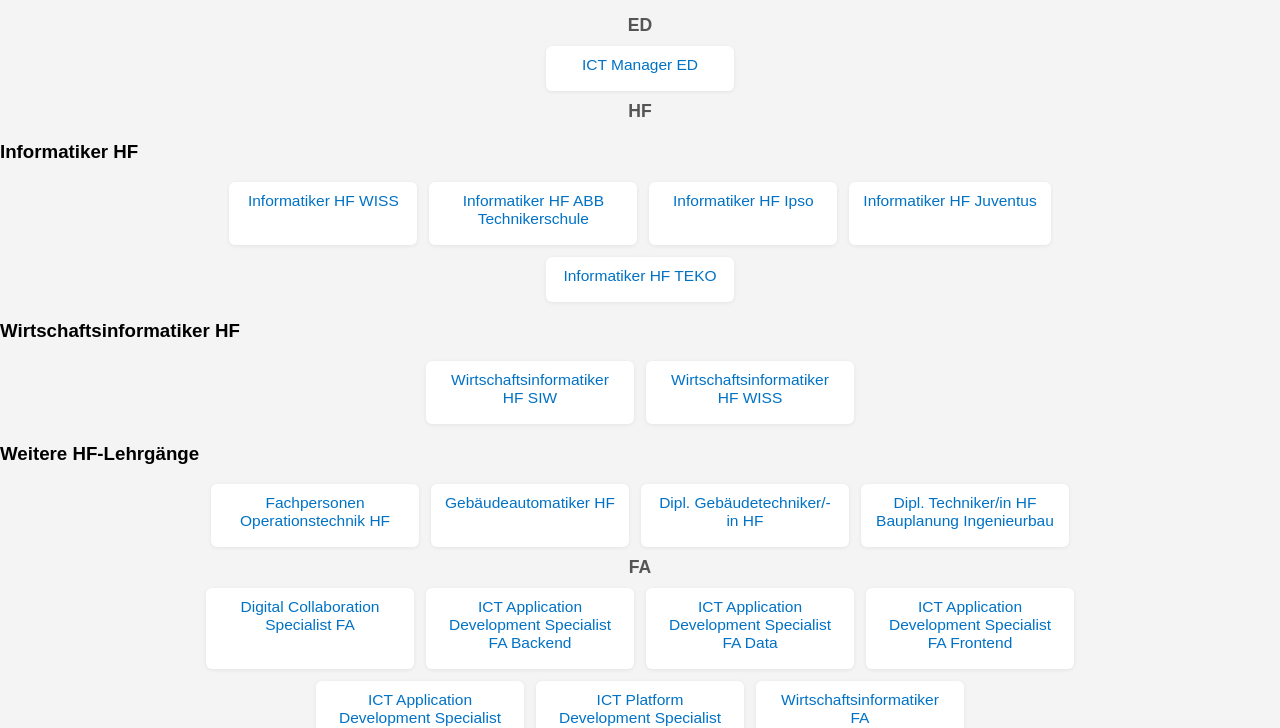
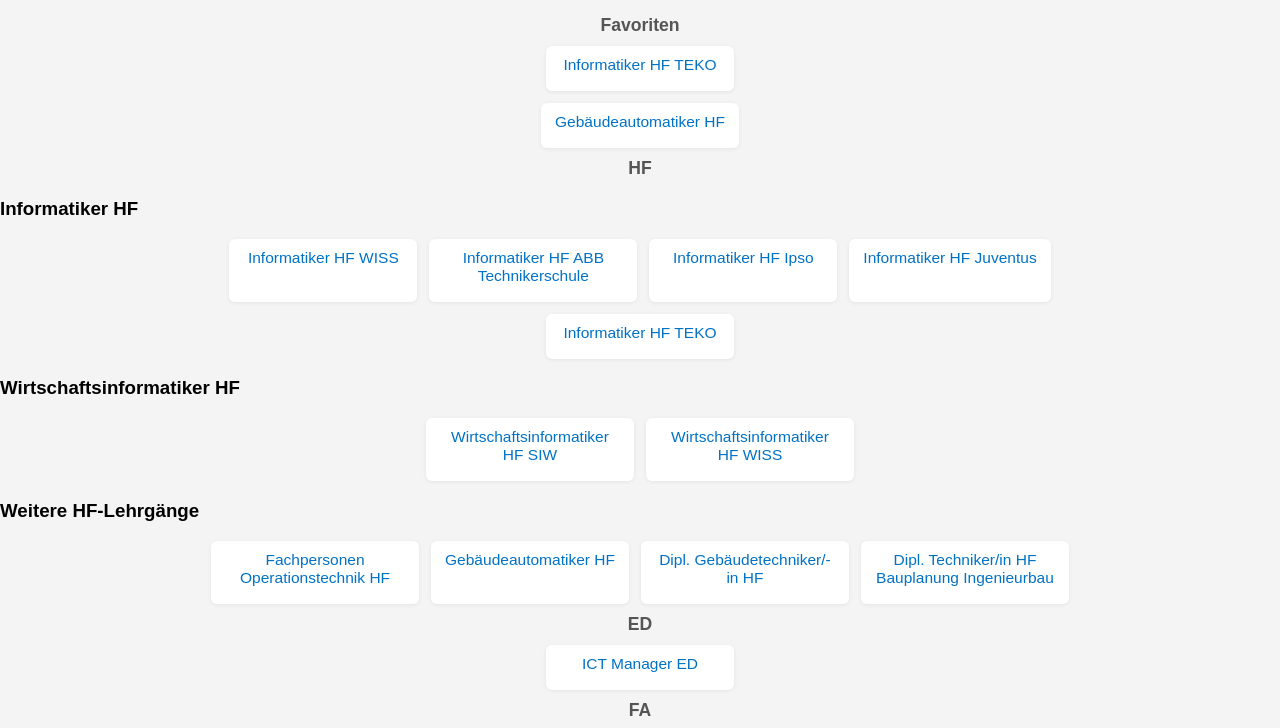
Before and after one commit to KLubina/SwissDiplomaHub, a plain HTML site: page index.html in a window 1280 px wide. Shown: the part 51-779 px from the top of the page. Drawn offline with Linux system fonts and the light colour scheme.

Commit message:
Add favorites section
Adds a favorites section featuring selected HF programs and moves the ED section below the other HF categories.

```diff
--- a/index.html
+++ b/index.html
@@ -36,6 +36,11 @@
             max-width: 1000px;
         }
 
+        .favoriten-container {
+            flex-direction: column;
+            align-items: center;
+        }
+
         .card {
             background: #fff;
             border-radius: 6px;
@@ -69,8 +74,8 @@
 <body>
     <h1>SwissDiplomaHub</h1>
     <div class="container-group">
-        <h2>ED</h2>
-        <div class="container" id="edCards"></div>
+        <h2>Favoriten</h2>
+        <div class="container favoriten-container" id="favoritenCards"></div>
         <h2>HF</h2>
         <h3>Informatiker HF</h3>
         <div class="container" id="hfInformatikerCards"></div>
@@ -78,6 +83,8 @@
         <div class="container" id="hfWirtschaftsinformatikerCards"></div>
         <h3>Weitere HF-Lehrgänge</h3>
         <div class="container" id="hfWeitereCards"></div>
+        <h2>ED</h2>
+        <div class="container" id="edCards"></div>
         <h2>FA</h2>
         <div class="container" id="faCards"></div>
         <h2>EFZ</h2>
--- a/index.js
+++ b/index.js
@@ -51,6 +51,17 @@ const hfWeitere = [
   {
     title: "Dipl. Techniker/in HF Bauplanung Ingenieurbau",
     file: "study-plan.html?studiengang=bauplanung-ingenieurbau-hf",
+  },
+];
+
+const favoriten = [
+  {
+    title: "Informatiker HF TEKO",
+    file: "study-plan.html?studiengang=informatiker-hf-teko",
+  },
+  {
+    title: "Gebäudeautomatiker HF",
+    file: "study-plan.html?studiengang=gebaeudeautomatiker-hf",
   },
 ];
 
@@ -111,9 +122,10 @@ function renderCards(hubs, containerId) {
   });
 }
 
-renderCards(ed, "edCards");
+renderCards(favoriten, "favoritenCards");
 renderCards(hfInformatiker, "hfInformatikerCards");
 renderCards(hfWirtschaftsinformatiker, "hfWirtschaftsinformatikerCards");
 renderCards(hfWeitere, "hfWeitereCards");
+renderCards(ed, "edCards");
 renderCards(fa, "faCards");
 renderCards(efz, "efzCards");
```
